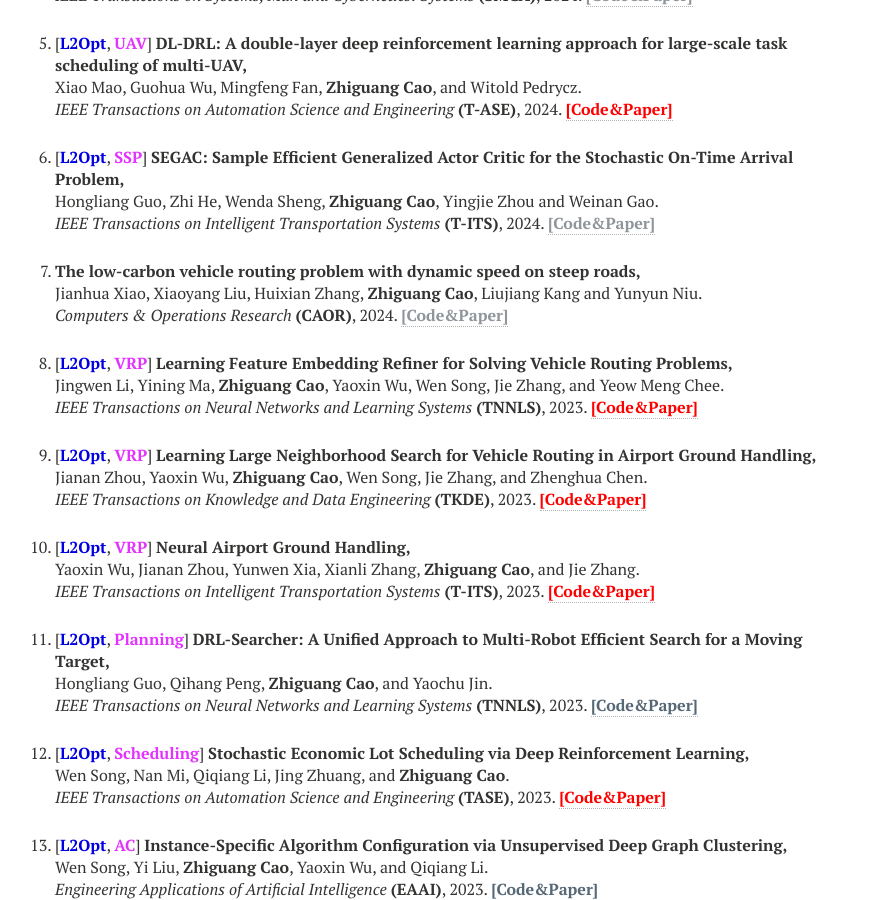
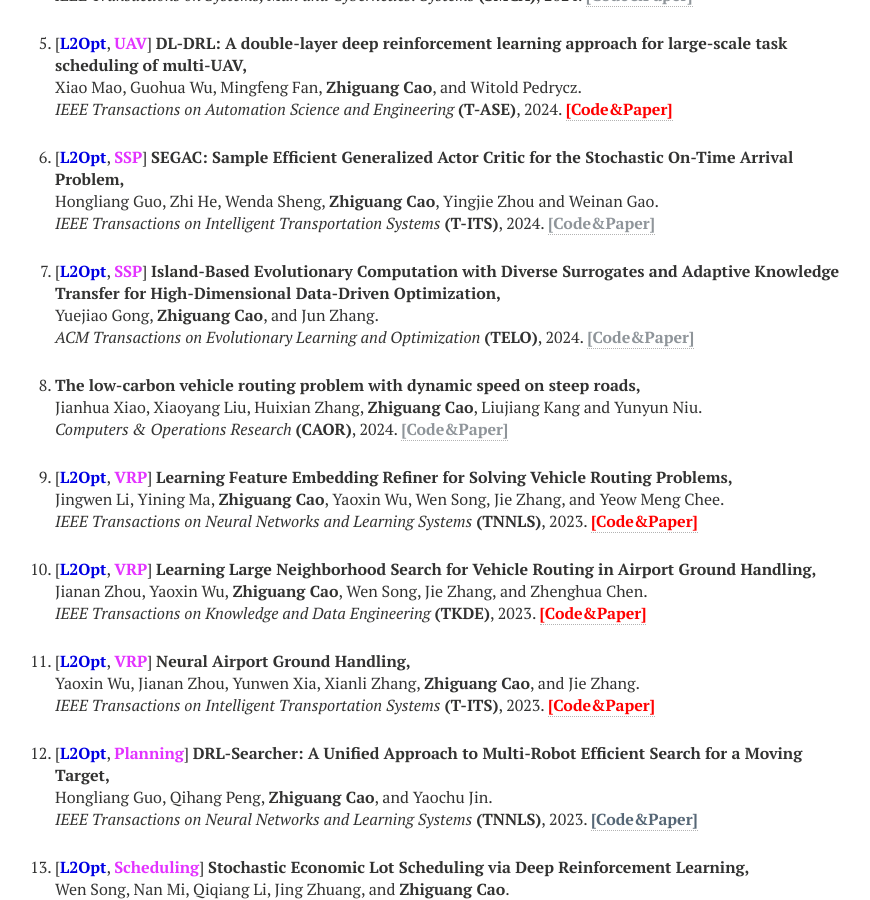
Before and after one commit to zhiguangcaosg/zhiguangcaosg.github.io, a Jekyll site: the page built from publications.md, in a window 1280 px wide and 900 px high, scrolled down 4009 px. Shown: the whole window, without its empty margins (265-1135 px from the left). Built offline with Jekyll 4.4.1, drawn with Linux system fonts in a browser that asks for light colours; nearby versions of some CDN libraries.

Commit message:
Update publications.html

```diff
--- a/_layouts/publications.html
+++ b/_layouts/publications.html
@@ -490,6 +490,14 @@ div.bibtex pre { font-size: 75%; overflow: auto;  width: 100%; padding: 0em 0em;
 
 <li>
 <p>
+[<font color="#0000E3"><b>L2Opt</b></font>, <font color="#E333FF"><b>SSP</b></font>] <b>Island-Based Evolutionary Computation with Diverse Surrogates and Adaptive Knowledge Transfer for High-Dimensional Data-Driven Optimization,</b>
+<br>Yuejiao Gong, <b>Zhiguang Cao</b>, and Jun Zhang.<br>
+<i> ACM Transactions on Evolutionary Learning and Optimization</i> <b>(TELO)</b>, 2024. <a href="https://zhiguangcaosg.github.io/publications/"> <font color="#8F959A"><b>[Code&Paper]</b> </font></a>
+</p>
+</li>
+
+<li>
+<p>
 <b>The low-carbon vehicle routing problem with dynamic speed on steep roads,</b>
 <br>Jianhua Xiao, Xiaoyang Liu, Huixian Zhang, <b>Zhiguang Cao</b>, Liujiang Kang and Yunyun Niu.<br>
 <i>Computers & Operations Research</i> <b>(CAOR)</b>, 2024. <a href="https://zhiguangcaosg.github.io/publications/"> <font color="#8F959A"><b>[Code&Paper]</b> </font></a>
```
